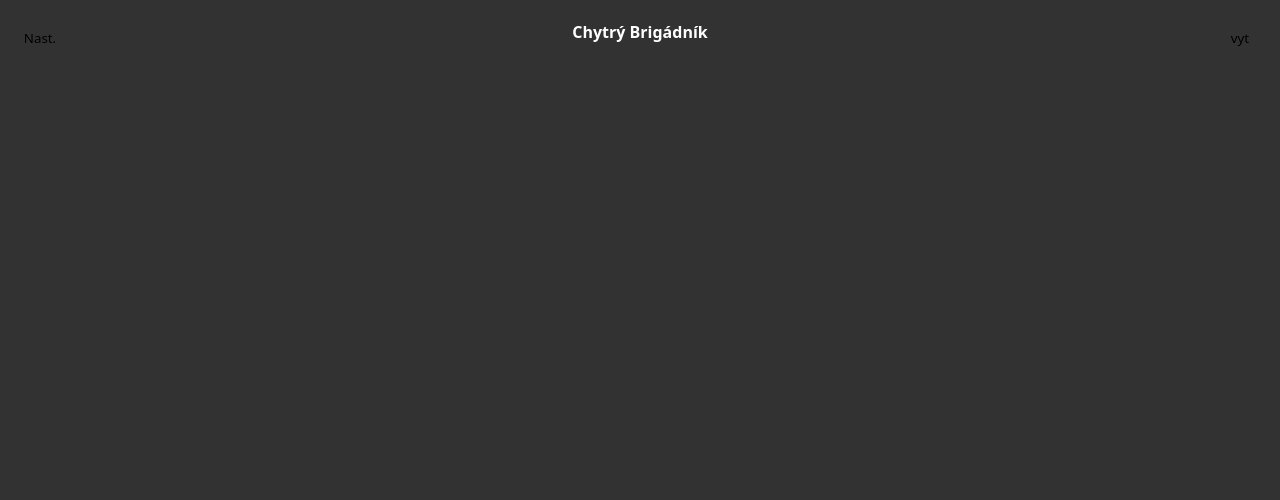
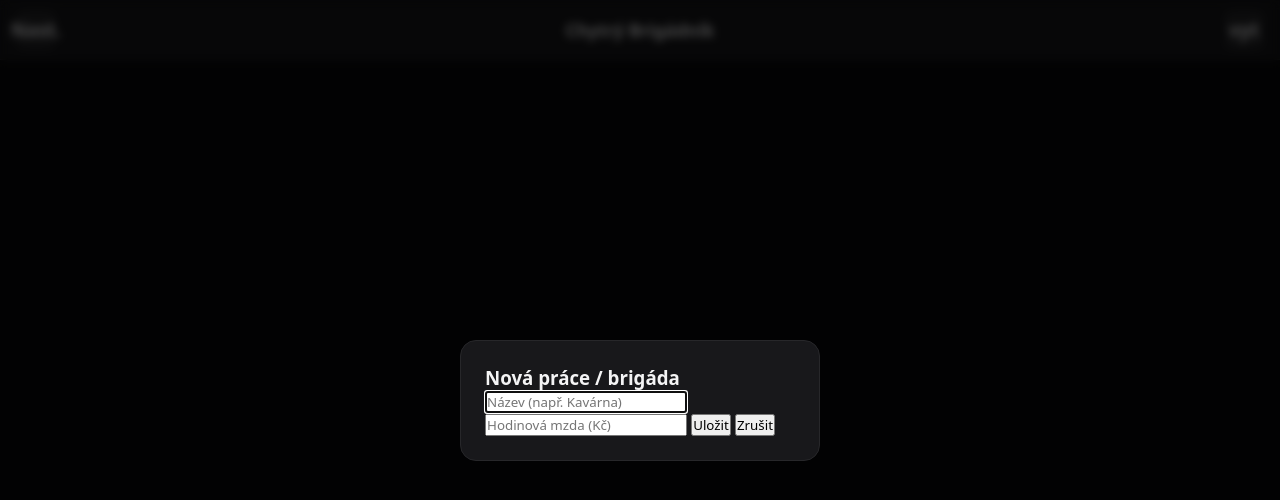
Before and after one commit to n7x3n/chytry-brigadnik, a plain HTML site: page index.html in a window 1280 px wide. Both pictures are taken after a click on the button "vyt". Drawn offline with Linux system fonts and the light colour scheme.

Commit message:
rewrote css & added dialog

```diff
--- a/index.html
+++ b/index.html
@@ -15,6 +15,15 @@
         <h1 class="header-text">Chytrý Brigádník</h1>
         <button id="add-btn">vyt</button>
     </header>
+    <dialog id="job-modal">
+        <form id="job-form">
+            <h3>Nová práce / brigáda</h3>
+            <input type="text" id="job-name" placeholder="Název (např. Kavárna)" required>
+            <input type="number" id="job-rate" placeholder="Hodinová mzda (Kč)" required>
+            <button type="submit">Uložit</button>
+            <button type="button" id="cancel-btn">Zrušit</button>
+        </form>
+    </dialog>
     <main>
 
         <section id="dashboard">
--- a/main.js
+++ b/main.js
@@ -1 +1,13 @@
 import { wageCalculator } from './calc_engine.js';
+//mapování
+const addBtn = document.getElementById('add-btn');
+const cnlBtn = document.getElementById('cancel-btn');
+//
+
+addBtn.addEventListener('click', () =>{
+    document.getElementById('job-modal').showModal();
+})
+
+cnlBtn.addEventListener('click', () =>{
+    document.getElementById('job-modal').close();
+})
--- a/style.css
+++ b/style.css
@@ -6,68 +6,74 @@
     }
 
     body {
-    background-color: #323232;
-    color: white;
-    padding: 16px;
-    display: flex;
-    justify-content: center;
+        background-color: #09090b;
+        color: #f4f4f5;
+        min-height: 100vh;
+        width: 100%;
     }
 
     header {
-    position: fixed;
+        width: 100%;
+        height: 60px;
         display: flex;
-    grid-template-columns: 60px 1fr 60px;
+        justify-content: space-between;
         align-items: center;
-    justify-content: space-between;
-    top: 0;
-    margin-bottom: 5%;
-    text-align: center;
-    height: 60px;
-    width: 100%;
-    background-color: #323232;
-    color: white;
-    margin-top: 0;
-    height: 8%;
-    font-size: auto;
+        padding: 0 16px;
+        background-color: #18181b;
+        border-bottom: 1px solid #27272a;
     }
 
     .header-text {
-    margin: 0;
-    font-size: 1rem;
+        font-size: 1.1rem;
         font-weight: 600;
+        color: #f4f4f5;
         text-align: center;
-    flex-grow: 1;
     }
 
-#settings-btn {
-    display: block;
-    position: fixed;
-    top: 18px;
-    left: 20px;
+    #settings-btn, #add-btn {
+        display: flex;
+        align-items: center;
+        justify-content: center;
         width: 40px;
         height: 40px;
-    border: none;
-    background-color: transparent;
-    z-index: 2500;
-    padding: 0;
+        border: 1px solid #27272a;
+        border-radius: 8px;
+        background-color: #27272a;
+        color: #f4f4f5;
+        font-size: 1.2rem;
+        font-weight: bold;
         cursor: pointer;
     }
 
-#add-btn {
-    display: block;
-    position: fixed;
-    top: 18px;
-    right: 20px;
-    width: 40px;
-    height: 40px;
-    border: none;
-    background-color: transparent;
-    z-index: 2500;
-    padding: 0;
-    cursor: pointer;
+    #settings-btn:hover, #add-btn:hover {
+        background-color: #3f3f46;
     }
 
     main {
-    margin-top: 80px;
-    padding: 0 16px;
+        width: 100%;
+        max-width: 500px;
+        margin: 0 auto;
+        padding: 16px;
     }
+
+    #dashboard {
+        display: flex;
+        flex-direction: column;
+        gap: 16px;
+        margin-top: 16px;
+    }
+    dialog {
+        background-color: #18181b;
+        color: #f4f4f5;
+        border: 1px solid #27272a;
+        border-radius: 16px;
+        padding: 24px;
+        margin: auto;
+        max-width: 90%;
+        width: 360px;
+    }
+
+    dialog::backdrop {
+        background: rgba(0, 0, 0, 0.7);
+        backdrop-filter: blur(4px);
+    }
```
Lines whose indentation alone changed are shown as unchanged.
